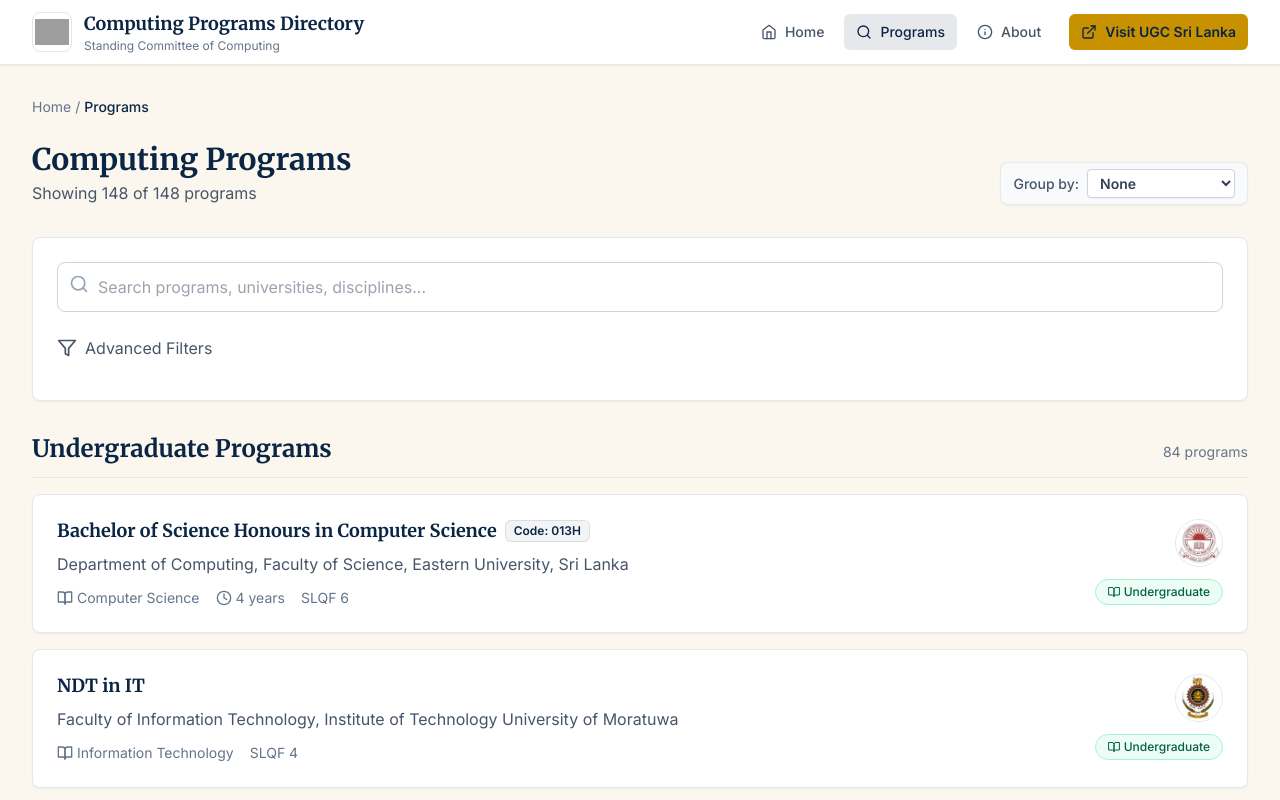
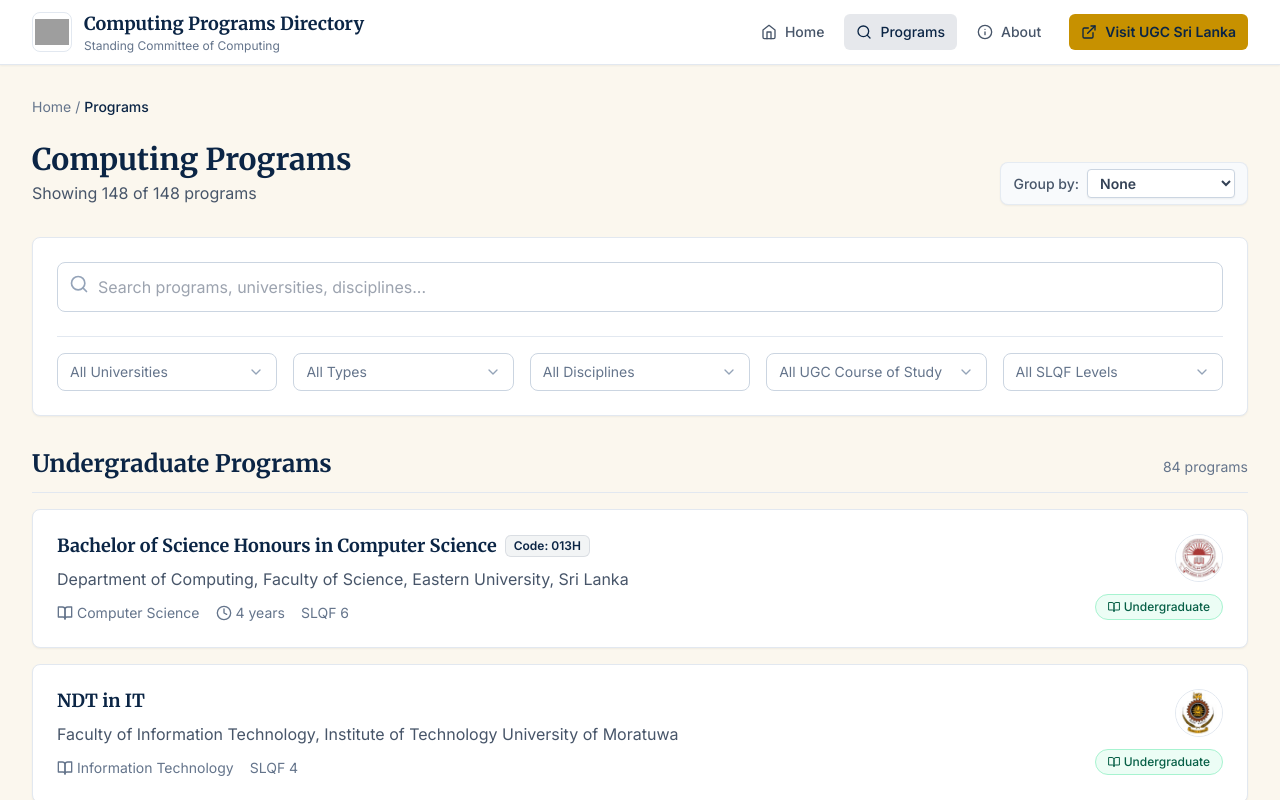
Before and after one commit to SLASSCOM/computing.ugc.ac.lk, a React (Vite) app: page /programs in a window 1280 px wide. Shown: the top 800 px of the page. Built offline with nearby package versions, Linux system fonts and the light colour scheme; grey boxes are pictures that could not be loaded.

Commit message:
feat: make advanced program filters permanently visible

```diff
--- a/src/components/ProgramsPage.tsx
+++ b/src/components/ProgramsPage.tsx
@@ -55,7 +55,6 @@
   const [coursesOfStudy, setCoursesOfStudy] = useState<{ number: string; name: string }[]>([]);
   const [slqfLevels, setSlqfLevels] = useState<SlqfLevel[]>([]);
   const [selectedProgram, setSelectedProgram] = useState<ProgramData | null>(null);
-  const [showFilters, setShowFilters] = useState(false);
   const [groupBy, setGroupBy] = useState<string>('none');
   const skipUniversityUrlSync = useRef(false);
   const skipTypeUrlSync = useRef(false);
@@ -546,29 +545,6 @@
             />
           </div>
 
-          <div className="mb-4 flex items-center justify-between">
-            <button
-              type="button"
-              onClick={() => setShowFilters(!showFilters)}
-              className="flex items-center gap-2 text-slate-600 transition-colors hover:text-ugc-navy focus-visible:outline-none focus-visible:ring-2 focus-visible:ring-ugc-gold rounded"
-              aria-expanded={showFilters}
-            >
-              <Filter className="h-5 w-5" aria-hidden="true" />
-              <span>Advanced Filters</span>
-            </button>
-            {hasActiveFilters && (
-              <button
-                type="button"
-                onClick={clearFilters}
-                className="flex items-center gap-2 text-red-600 transition-colors hover:text-red-700 focus-visible:outline-none focus-visible:ring-2 focus-visible:ring-ugc-gold rounded"
-              >
-                <X className="h-4 w-4" aria-hidden="true" />
-                <span>Clear All</span>
-              </button>
-            )}
-          </div>
-
-          {showFilters && (
           <div className="grid grid-cols-1 gap-4 border-t border-slate-200 pt-4 sm:grid-cols-2 lg:grid-cols-5">
             <MultiSelectFilter
               label="Filter by university"
@@ -609,6 +585,18 @@
               selected={selectedSlqfLevels}
               onChange={setSelectedSlqfLevels}
             />
+          </div>
+
+          {hasActiveFilters && (
+            <div className="mt-4 flex justify-end">
+              <button
+                type="button"
+                onClick={clearFilters}
+                className="flex items-center gap-2 text-sm text-red-600 transition-colors hover:text-red-700 focus-visible:outline-none focus-visible:ring-2 focus-visible:ring-ugc-gold rounded"
+              >
+                <X className="h-4 w-4" aria-hidden="true" />
+                <span>Clear All</span>
+              </button>
             </div>
           )}
         </div>
```
Lines whose indentation alone changed are shown as unchanged.
